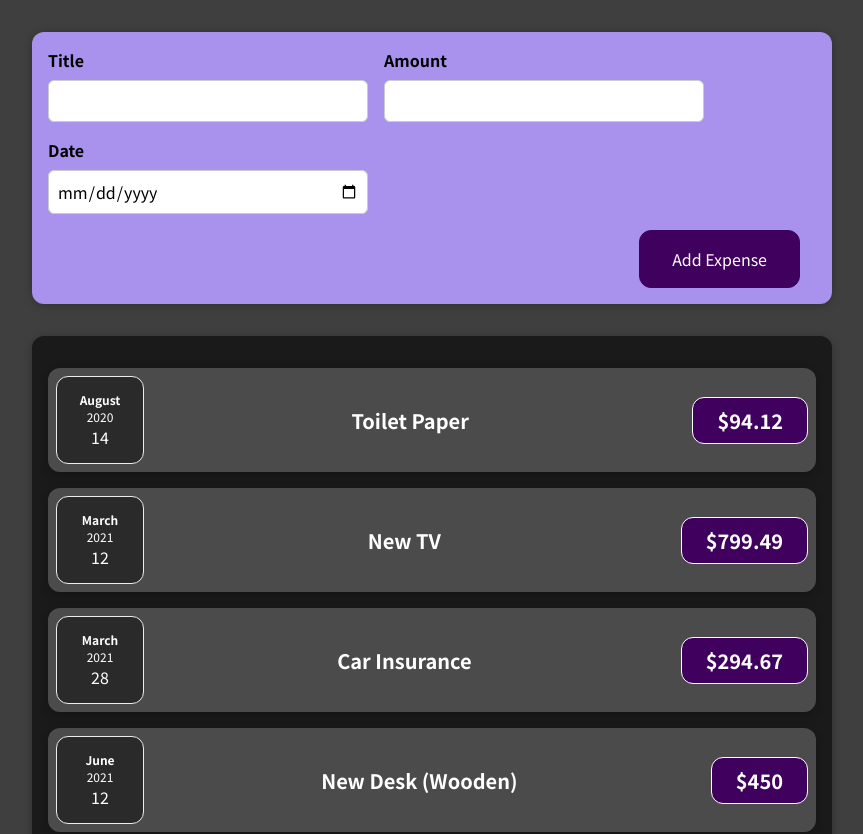
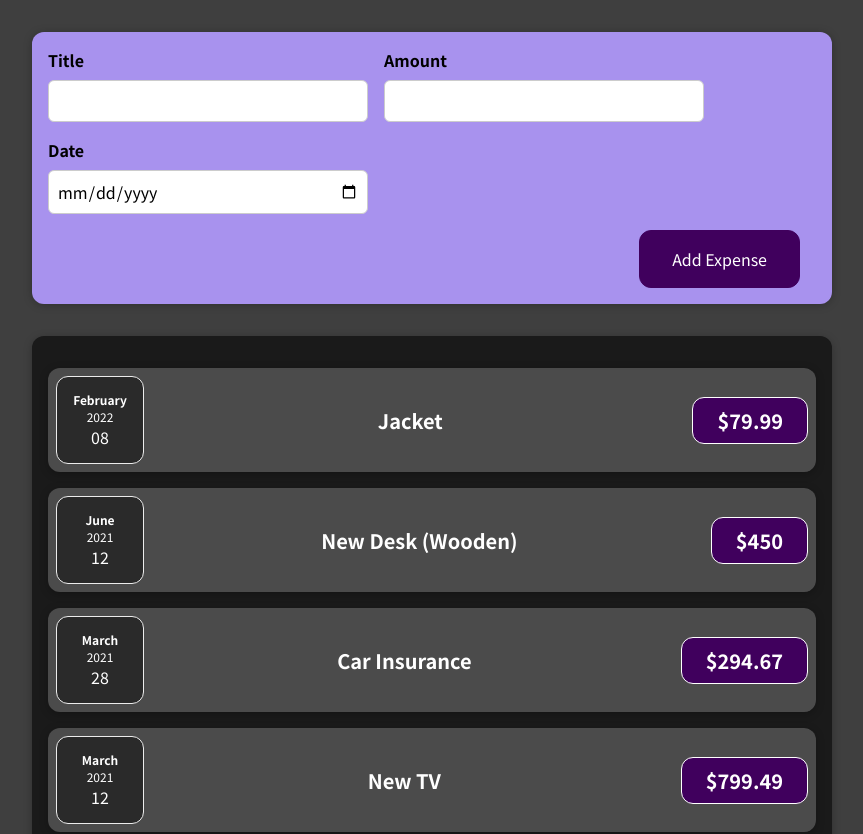
Before and after one commit to TedStanoev/expense-tracker, a React (Create React App) app: page / in a window 1280 px wide. Shown: the top 834 px of the page, without its empty margins (208-1071 px from the left). Built offline with nearby package versions, Linux system fonts and the light colour scheme.

Commit message:
Create 'ExpensesList' component.

```diff
--- a/src/App.js
+++ b/src/App.js
@@ -1,12 +1,13 @@
-import { useState } from 'react';
-import Expenses from './components/Expenses/Expenses';
-import NewExpense from './components/NewExpenses/NewExpense';
+import { useState } from "react";
+import ExpensesList from "./components/Expenses/ExpensesList";
+import NewExpense from "./components/NewExpenses/NewExpense";
 
-function App() {
-  const expenses = [
+import "./components/Expenses/ExpensesList.css";
+
+const initialExpenses = [
   {
     id: "e1",
-      title: "Toilet Paper",
+    title: "Speaker",
     amount: 94.12,
     date: new Date(2020, 7, 14),
   },
@@ -31,14 +32,21 @@ function App() {
   },
 ];
 
+function App() {
+  const [expenses, setExpenses] = useState(initialExpenses);
+
   const addExpenseHandler = (expense) => {
+    setExpenses((prevExpenses) => {
+      return [expense, ...prevExpenses];
+    });
+  };
 
-  }
+  const sortedExpenses = expenses.sort((e1, e2) => e2.date - e1.date);
 
   return (
     <div>
-      <NewExpense onExpenseAdd={addExpenseHandler}/>
-      <Expenses expenses={expenses}/>
+      <NewExpense onAddExpense={addExpenseHandler} />
+      <ExpensesList className="expenses-list" items={sortedExpenses} />
     </div>
   );
 }
--- a/src/components/Expenses/ExpenseItem.js
+++ b/src/components/Expenses/ExpenseItem.js
@@ -1,16 +1,18 @@
-import ExpenseDate from './ExpenseDate';
-import Card from '../UI/Card';
-import './ExpenseItem.css';
+import ExpenseDate from "./ExpenseDate";
+import Card from "../UI/Card";
+import "./ExpenseItem.css";
 
 function ExpenseItem(props) {
   return (
+    <li>
       <Card className="expense-item">
-      <ExpenseDate date={props.date}/>
+        <ExpenseDate date={props.date} />
         <div className="expense-item__description">
           <h2>{props.title}</h2>
           <div className="expense-item__price">${props.amount}</div>
         </div>
       </Card>
+    </li>
   );
 }
 
--- a/src/components/Expenses/Expenses.js
+++ b/src/components/Expenses/Expenses.js
@@ -1,37 +1,22 @@
-import ExpenseItem from './ExpenseItem';
-import Card from '../UI/Card';
-import './Expenses.css';
+import ExpenseItem from "./ExpenseItem";
+import Card from "../UI/Card";
+import "./Expenses.css";
 
 function Expenses(props) {
-  const expenses = [...props.expenses];
+  const expenses = [...props.items];
 
   return (
     <Card className="container">
-      <ExpenseItem
-        title={expenses[0].title}
-        amount={expenses[0].amount}
-        date={expenses[0].date}
-      />
-      <ExpenseItem
-        title={expenses[1].title}
-        amount={expenses[1].amount}
-        date={expenses[1].date}
-      />
-      <ExpenseItem
-        title={expenses[2].title}
-        amount={expenses[2].amount}
-        date={expenses[2].date}
-      />
-      <ExpenseItem
-        title={expenses[3].title}
-        amount={expenses[3].amount}
-        date={expenses[3].date}
-      />
-      <ExpenseItem
-        title={expenses[4].title}
-        amount={expenses[4].amount}
-        date={expenses[4].date}
-      />
+      {expenses.map((e) => (
+        <ExpenseItem
+          key={e.id}
+          title={e.title}
+          amount={e.amount}
+          date={e.date}
+        />
+      ))
+        .sort((e1, e2) => e1.date - e2.date)
+      }
     </Card>
   );
 }
--- /dev/null
+++ b/src/components/Expenses/ExpensesList.css
@@ -0,0 +1,9 @@
+.expenses-list {
+  list-style: none;
+  padding: 0;
+}
+
+.expenses-list__fallback {
+  color: white;
+  text-align: center;
+}
--- /dev/null
+++ b/src/components/Expenses/ExpensesList.js
@@ -0,0 +1,18 @@
+import Expenses from "./Expenses";
+
+import './ExpensesList.css'
+
+const ExpensesList = (props) => {
+  let expenses = props.items;
+
+  if (expenses.length === 0)
+    return <h2 className='expenses-list__fallback'>No expenses.</h2>
+
+  return (
+      <ul  className='expenses-list'>
+          <Expenses items={expenses}/>
+      </ul>
+  )
+};
+
+export default ExpensesList;
```
Lines whose indentation alone changed are shown as unchanged.
